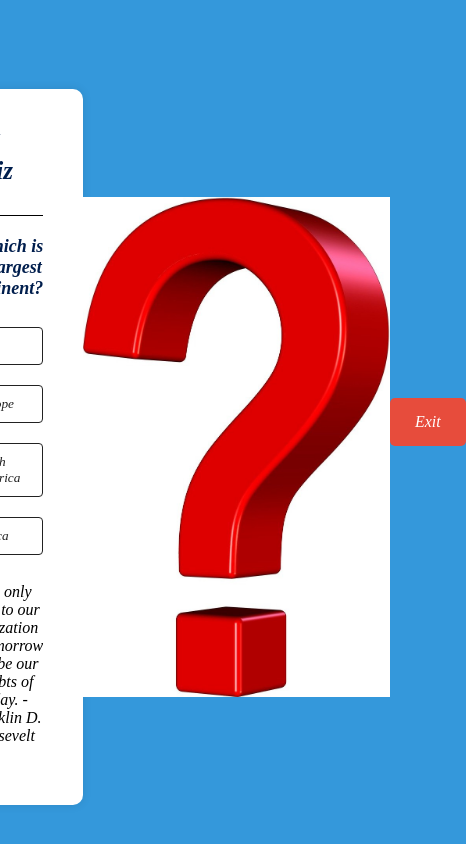
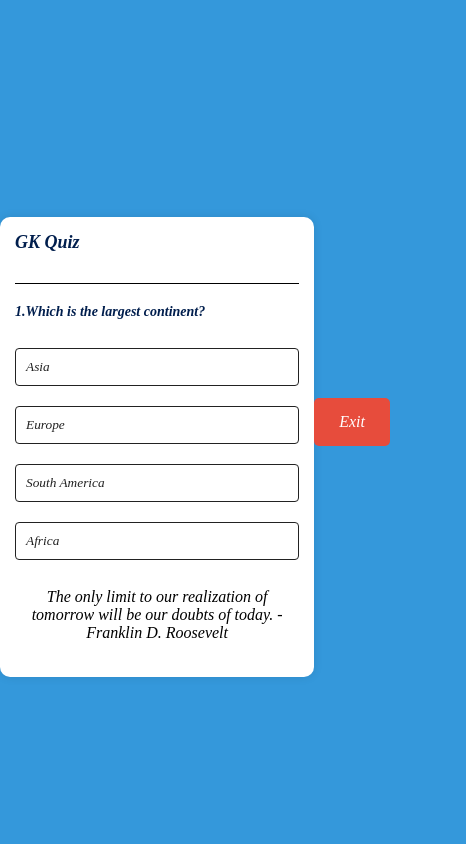
Before and after one commit to akarunkumar0001/simplegkquiz, a plain HTML site: page index.html in a window 390 px wide. Shown: the whole page, 466 px wide, since content can reach past the window. Drawn offline with Linux system fonts and the light colour scheme.

Commit message:
Update style.css

```diff
--- a/style.css
+++ b/style.css
@@ -93,3 +93,29 @@ body{
     cursor: pointer;
     transition: background-color 0.3s;
 }
+
+@media (max-width: 768px) {
+    .img1 {
+        display: none;
+    }
+    .app {
+        padding: 20px;
+    }
+    .app h1 {
+        font-size: 20px;
+    }
+    .quiz h2 {
+        font-size: 16px;
+    }
+}
+@media (max-width: 480px) {
+    .app {
+        padding: 15px;
+    }
+    .app h1 {
+        font-size: 18px;
+    }
+    .quiz h2 {
+        font-size: 14px;
+    }
+}
```
